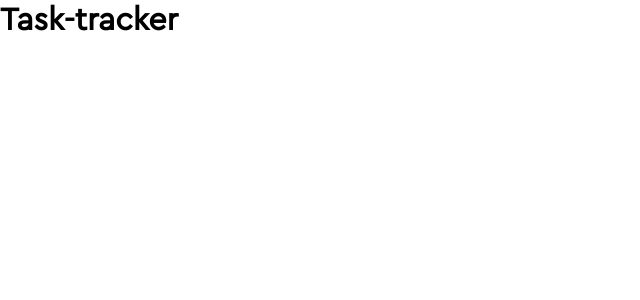
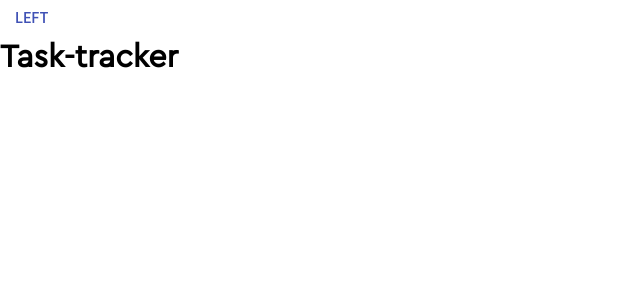
Before and after one commit to peaksoft-school/task-tracker-js9, a React (Create React App) app: page / in a window 1280 px wide. Shown: the top 300 px of the page, without its empty margins (0-640 px from the left). Built offline with nearby package versions, Linux system fonts and the light colour scheme; a web font is replaced by a local one.

Commit message:
sidebar first commit

```diff
--- a/src/App.js
+++ b/src/App.js
@@ -1,6 +1,9 @@
+import Sidebar from './components/sidebar/Sidebar'
+
 function App() {
    return (
       <div>
+         <Sidebar />
          <h1>Task-tracker</h1>
       </div>
    )
--- /dev/null
+++ b/src/components/sidebar/Sidebar.jsx
@@ -0,0 +1,118 @@
+import * as React from 'react'
+import Box from '@mui/material/Box'
+import SwipeableDrawer from '@mui/material/SwipeableDrawer'
+import Button from '@mui/material/Button'
+import List from '@mui/material/List'
+import Divider from '@mui/material/Divider'
+import ListItem from '@mui/material/ListItem'
+import ListItemButton from '@mui/material/ListItemButton'
+import ListItemIcon from '@mui/material/ListItemIcon'
+import ListItemText from '@mui/material/ListItemText'
+import {
+   TemplateIcon,
+   FilesAndFoldersIcon,
+   ToolsIcon,
+   PeopleIcon,
+   GraphicIcon,
+   DownIcon,
+   PlusIcon,
+} from '../../assets/icons'
+
+export default function Sidebar() {
+   const [state, setState] = React.useState({
+      left: false,
+   })
+
+   const toggleDrawer = (anchor, open) => (event) => {
+      if (
+         event &&
+         event.type === 'keydown' &&
+         (event.key === 'Tab' || event.key === 'Shift')
+      ) {
+         return
+      }
+
+      setState({ ...state, [anchor]: open })
+   }
+
+   const list = (anchor) => (
+      <Box
+         sx={{ width: 250 }}
+         role="presentation"
+         onClick={toggleDrawer(anchor, false)}
+         onKeyDown={toggleDrawer(anchor, false)}
+      >
+         <List>
+            <ListItem disablePadding>
+               <ListItemButton>
+                  <ListItemIcon>
+                     <TemplateIcon />
+                  </ListItemIcon>
+                  <ListItemText primary="Board" />
+                  <ListItemIcon>
+                     <DownIcon />
+                  </ListItemIcon>
+                  <ListItemIcon>
+                     <PlusIcon />
+                  </ListItemIcon>
+               </ListItemButton>
+            </ListItem>
+         </List>
+         <Divider />
+         <List>
+            {['All issues', 'Participants', 'Settings'].map((text, index) => {
+               let icon
+               if (index % 3 === 0) {
+                  icon = <FilesAndFoldersIcon />
+               } else if (index % 3 === 1) {
+                  icon = <PeopleIcon />
+               } else {
+                  icon = <ToolsIcon />
+               }
+
+               return (
+                  <ListItem key={text} disablePadding>
+                     <ListItemButton>
+                        <ListItemIcon>{icon}</ListItemIcon>
+                        <ListItemText primary={text} />
+                     </ListItemButton>
+                  </ListItem>
+               )
+            })}
+         </List>
+         <Divider />
+         <List>
+            <ListItem disablePadding>
+               <ListItemButton>
+                  <ListItemIcon>
+                     <GraphicIcon />
+                  </ListItemIcon>
+                  <ListItemText primary="Workspaces" />
+                  <ListItemIcon>
+                     <PlusIcon />
+                  </ListItemIcon>
+               </ListItemButton>
+            </ListItem>
+         </List>
+         <Divider />
+      </Box>
+   )
+
+   return (
+      <div>
+         {['left'].map((anchor) => (
+            <React.Fragment key={anchor}>
+               <Button onClick={toggleDrawer(anchor, true)}>{anchor}</Button>
+               <SwipeableDrawer
+                  anchor={anchor}
+                  open={state[anchor]}
+                  onClose={toggleDrawer(anchor, false)}
+                  onOpen={toggleDrawer(anchor, true)}
+               >
+                  {list(anchor)}
+               </SwipeableDrawer>
+            </React.Fragment>
+         ))}
+      </div>
+   )
+}
```
